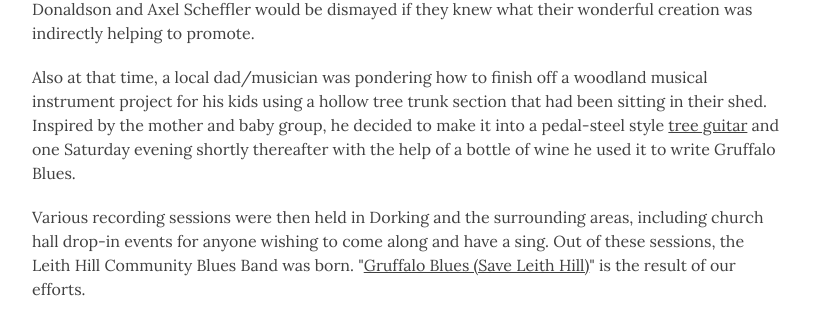
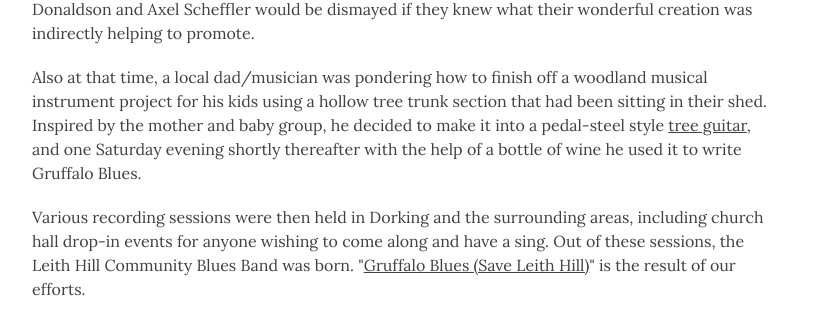
Before and after one commit to voiceforleithhill/leithhillblues.co.uk, a Jekyll site: the page built from index.html, in a window 1280 px wide and 900 px high, scrolled down 493 px. Shown: the part 145-454 px from the top of the window, without its empty margins (233-1046 px from the left). Built offline with Jekyll 4.4.1, drawn with Linux system fonts in a browser that asks for light colours; nearby versions of some CDN libraries; the list of posts is cut into pages by our own code.

Commit message:
Content updates

```diff
--- a/index.html
+++ b/index.html
@@ -8,7 +8,7 @@
 
 <p>During the summer just passed, a local mother and baby group had the idea of doing some Gruffalo-themed family protest events, as the Forestry Commission had recently been promoting Gruffalo-branded activities in places such as Alice Holt forest. The group were pretty sure that Julia Donaldson and Axel Scheffler would be dismayed if they knew what their wonderful creation was indirectly helping to promote.</p>
 
-<p>Also at that time, a local dad/musician was pondering how to finish off a woodland musical instrument project for his kids using a hollow tree trunk section that had been sitting in their shed. Inspired by the mother and baby group, he decided to make it into a pedal-steel style <a href="{{ site.baseurl }}/tree-guitar">tree guitar</a> and one Saturday evening shortly thereafter with the help of a bottle of wine he used it to write Gruffalo Blues.</p>
+<p>Also at that time, a local dad/musician was pondering how to finish off a woodland musical instrument project for his kids using a hollow tree trunk section that had been sitting in their shed. Inspired by the mother and baby group, he decided to make it into a pedal-steel style <a href="{{ site.baseurl }}/tree-guitar">tree guitar</a>, and one Saturday evening shortly thereafter with the help of a bottle of wine he used it to write Gruffalo Blues.</p>
 
 <p>Various recording sessions were then held in Dorking and the surrounding areas, including church hall drop-in events for anyone wishing to come along and have a sing. Out of these sessions, the Leith Hill Community Blues Band was born. "<a href="{{ site.baseurl }}/song">Gruffalo Blues (Save Leith Hill)</a>" is the result of our efforts.</p>
 
```
